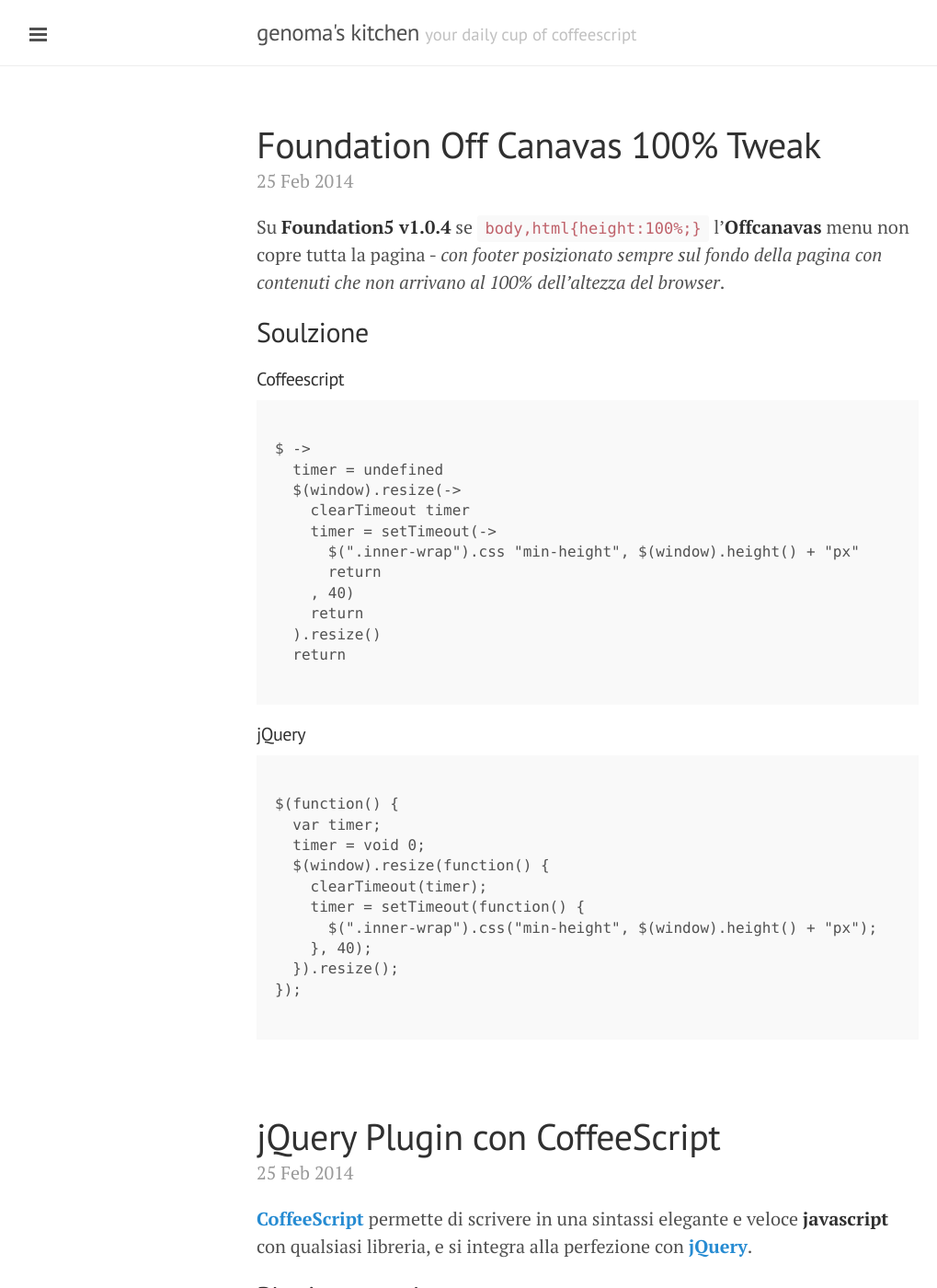
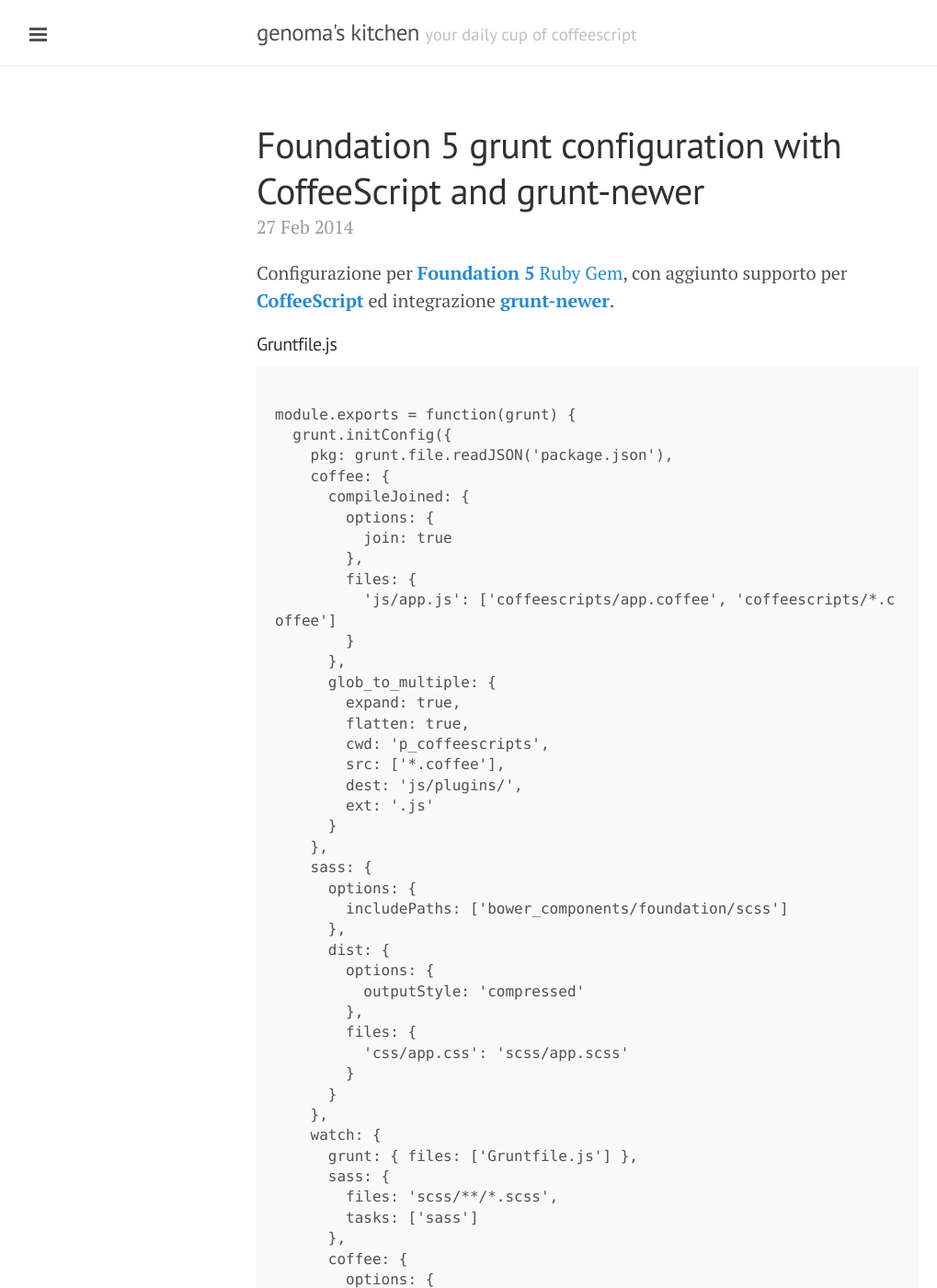
Before and after one commit to genoma/genoma.github.io, a Jekyll site: the page built from index.html, in a window 1280 px wide and 1400 px high. Shown: the whole window at 92% size, without its empty margins (1-1020 px from the left). Built offline with Jekyll 4.4.1, drawn with Linux system fonts in a browser that asks for light colours; Markdown is read by kramdown in place of the engine named in the settings; the list of posts is cut into pages by our own code; some of the changed text lies outside the part shown.

Commit message:
New post and fixes to previous

```diff
--- /dev/null
+++ b/_posts/2014-02-27-Foundation-5-grunt-configuration-with-coffeescript-and-grunt-newer.md
@@ -0,0 +1,95 @@
+---
+layout: post
+title: Foundation 5 grunt configuration with CoffeeScript and grunt-newer
+tags: Foundation grunt CoffeeScript
+---
+
+Configurazione per **[Foundation 5](http://foundation.zurb.com/)** [Ruby Gem](http://foundation.zurb.com/docs/sass.html), con aggiunto supporto per **[CoffeeScript](http://coffeescript.org/)** ed integrazione **[grunt-newer](https://www.npmjs.org/package/grunt-newer)**.
+
+#### Gruntfile.js
+<pre><code>
+module.exports = function(grunt) {
+  grunt.initConfig({
+    pkg: grunt.file.readJSON('package.json'),
+    coffee: {
+      compileJoined: {
+        options: {
+          join: true
+        },
+        files: {
+          'js/app.js': ['coffeescripts/app.coffee', 'coffeescripts/*.coffee']
+        }
+      },
+      glob_to_multiple: {
+        expand: true,
+        flatten: true,
+        cwd: 'p_coffeescripts',
+        src: ['*.coffee'],
+        dest: 'js/plugins/',
+        ext: '.js'
+      }
+    },
+    sass: {
+      options: {
+        includePaths: ['bower_components/foundation/scss']
+      },
+      dist: {
+        options: {
+          outputStyle: 'compressed'
+        },
+        files: {
+          'css/app.css': 'scss/app.scss'
+        }
+      }
+    },
+    watch: {
+      grunt: { files: ['Gruntfile.js'] },
+      sass: {
+        files: 'scss/**/*.scss',
+        tasks: ['sass']
+      },
+      coffee: {
+        options: {
+          livereload: true
+        },
+        files: ['coffeescripts/*.*', 'p_coffeescripts/*.*'],
+        tasks: ['coffee']
+      },
+      html: {
+        options: {
+          livereload: true
+        },
+        files: ['*.html']
+      }
+    }
+  });
+
+  grunt.loadNpmTasks('grunt-contrib-coffee');
+  grunt.loadNpmTasks('grunt-sass');
+  grunt.loadNpmTasks('grunt-contrib-watch');
+  grunt.loadNpmTasks('grunt-newer');
+
+  grunt.registerTask('build', ['newer:sass', 'newer:coffee']);
+  grunt.registerTask('default', ['build','watch']);
+}
+
+</code></pre>
+
+#### package.json
+<pre><code>
+{
+  "name": "foundation-libsass-template",
+  "version": "0.0.1",
+  "devDependencies": {
+    "node-sass": "~0.7.0",
+    "grunt": "~0.4.1",
+    "grunt-contrib-watch": "^0.5.3",
+    "grunt-sass": "~0.8.0",
+    "grunt-contrib-coffee": "^0.10.1",
+    "grunt-newer": "^0.6.1"
+  }
+}
+
+</code></pre>
+
+### [Gist[!]](https://gist.github.com/genoma/9248932)
```
Also changed, not shown: _posts/2014-02-25-coffeescript-as-jquery-plugin.md (+1 -2 lines).
